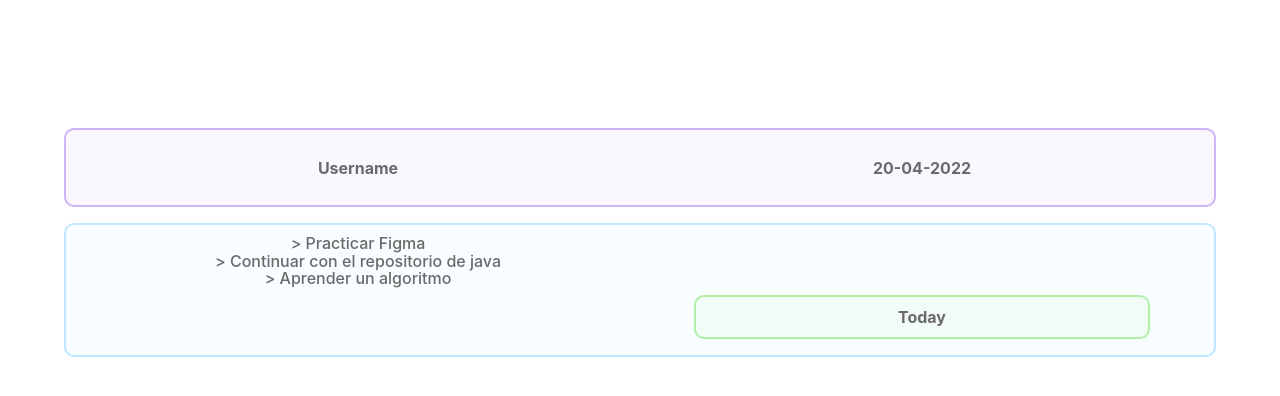
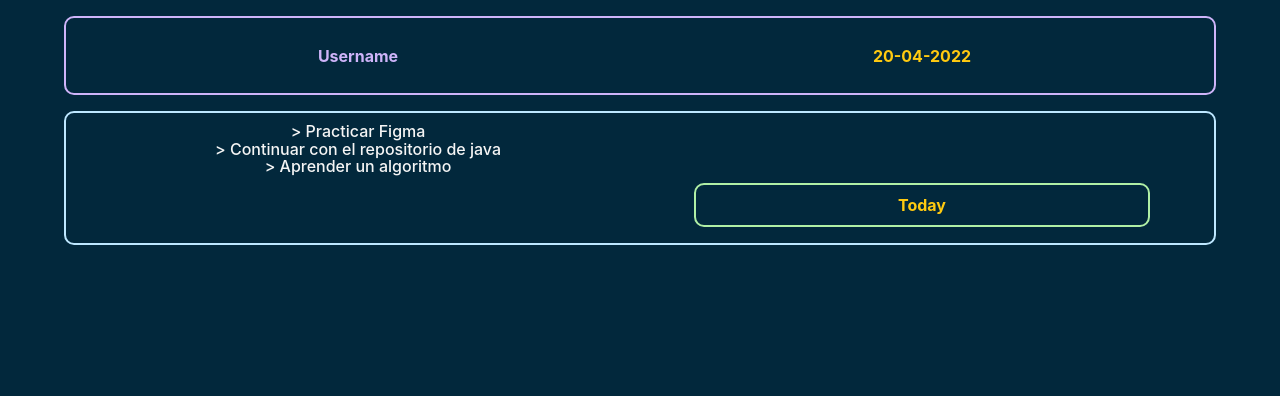
Before and after one commit to alaanescobedo/daily-tasks-app, a React (Vite) app: page / in a window 1280 px wide. Shown: the top 396 px of the page. Built offline with nearby package versions, Linux system fonts and the light colour scheme.

Commit message:
Add implementation of styles theme feature

```diff
--- /dev/null
+++ b/src/App.module.css
@@ -0,0 +1,13 @@
+.app {
+    background-color: rgb(var(--background));
+    min-height: 100vh;
+}
+
+.container {
+    width: 90%;
+    margin: 0 auto;
+    padding: 1rem 0;
+    display: flex;
+    flex-direction: column;
+    gap: 1rem;
+}
--- a/src/App.tsx
+++ b/src/App.tsx
@@ -1,12 +1,20 @@
+import { CSSProperties, useContext } from "react"
+
 import { MainCard, TaskCard } from "./components/Card"
+import { ThemeContext } from "./context"
+
+import styles from './App.module.css'
 
 function App() {
+  const { generalConfiguration, theme } = useContext(ThemeContext)
+  const configVariables = { ...generalConfiguration, ...theme }
+  return (
+    <div className={styles.app} style={{ ...configVariables as CSSProperties }}>
+      <div className={styles.container}>
+        <MainCard />
+        <TaskCard />
 
-  return (
-    <div style={{ width: "90%", margin: "10% auto", display: "flex", flexDirection: "column", gap: "1rem" }}>
-      <MainCard />
-      <TaskCard />
-
+      </div>
     </div>
   )
 }
--- a/src/components/Card/MainCard/MainCard.module.css
+++ b/src/components/Card/MainCard/MainCard.module.css
@@ -1,7 +1,7 @@
 .container {
     height: 55px;
-  background-color: #CEB4F91a;
-  border: 2px solid #CEB4F9;
+    background-color: rgb(var(--primary), var(--opacity-1));
+    border: 2px solid rgb(var(--primary));
     border-radius: 10px;
     padding: 10px;
     display: grid;
@@ -9,5 +9,13 @@
     grid-template-columns: 1fr 1fr;
     justify-items: center;
     align-content: center;
-  color: #6A6A6A;
+    color: rgb(var(--highlight));
 }
+
+.username {
+    color: rgb(var(--primary));
+}
+
+.date {
+    color: var(--highlight)
+}
--- a/src/components/Card/MainCard/index.tsx
+++ b/src/components/Card/MainCard/index.tsx
@@ -1,10 +1,11 @@
 import styles from "./MainCard.module.css";
 
 export const MainCard = () => {
+
   return (
     <div className={styles.container}>
-      <h4>Username</h4>
-      <h4>20-04-2022</h4>
+      <h4 className={styles.username}>Username</h4>
+      <h4 className={styles.date}>20-04-2022</h4>
     </div>
   )
 }
--- a/src/components/Card/TaskCard/TaskCard.module.css
+++ b/src/components/Card/TaskCard/TaskCard.module.css
@@ -1,8 +1,8 @@
 .container {
     display: grid;
     height: 110px;
-  background: #BDE7FF1a;
-  border: 2px solid #BDE7FF;
+    background: rgba(var(--secondary), var(--opacity-1));
+    border: 2px solid rgb(var(--secondary));
     border-radius: 10px;
     padding: 10px;
     place-content: center;
@@ -10,7 +10,7 @@
     grid-template-rows: 1fr 1fr;
     justify-items: center;
     align-content: center;
-  color: #6A6A6A;
+    color: rgb(var(--text));
 }
 
 .list {
@@ -25,8 +25,9 @@
 }
 
 .day {
-  background-color: #B0EFA51A;
-  border: 2px solid #B0EFA5;
+    background-color: rgba(var(--tertiary), var(--opacity-1));
+    border: 2px solid rgba(var(--tertiary));
+    color: rgb(var(--highlight));
     grid-column: 2/3;
     grid-row: 2/3;
     width: 80%;
--- a/src/index.css
+++ b/src/index.css
@@ -1,6 +1,5 @@
-body {
-  margin: 0;
-  font-family: -apple-system, BlinkMacSystemFont, 'Segoe UI', 'Roboto', 'Oxygen',
-    'Ubuntu', 'Cantarell', 'Fira Sans', 'Droid Sans', 'Helvetica Neue',
-    sans-serif;
+body,
+html {
+    margin: 0;
+    font-family: -apple-system, BlinkMacSystemFont, 'Segoe UI', 'Roboto', 'Oxygen', 'Ubuntu', 'Cantarell', 'Fira Sans', 'Droid Sans', 'Helvetica Neue', sans-serif;
 }
--- a/src/main.tsx
+++ b/src/main.tsx
@@ -2,10 +2,13 @@ import React from 'react'
 import ReactDOM from 'react-dom'
 import './index.css'
 import App from './App'
+import { ThemeProvider } from './context/Theme/ThemeProvider'
 
 ReactDOM.render(
   <React.StrictMode>
-    <App />
+    <ThemeProvider>
+      <App />
+    </ThemeProvider>
   </React.StrictMode>,
   document.getElementById('root')
 )
```
Lines whose indentation alone changed are shown as unchanged.
